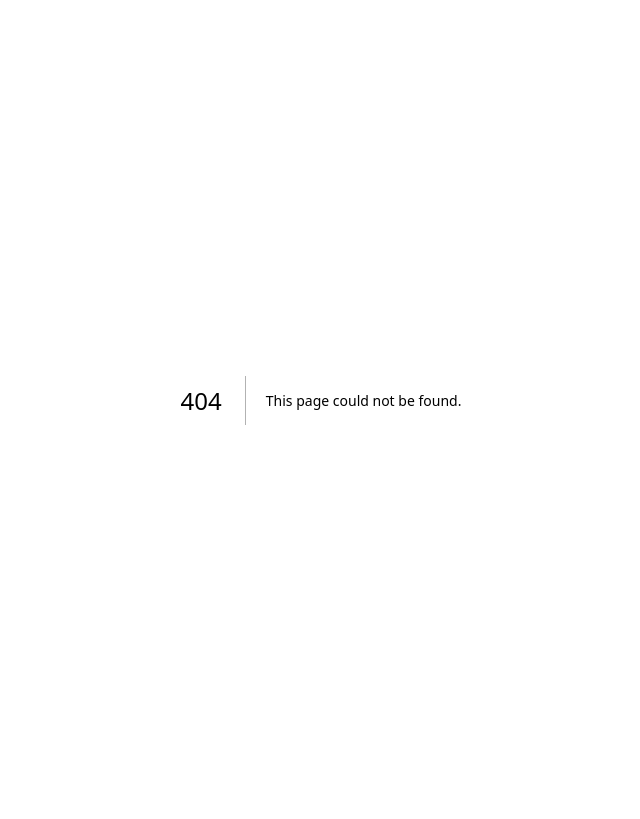
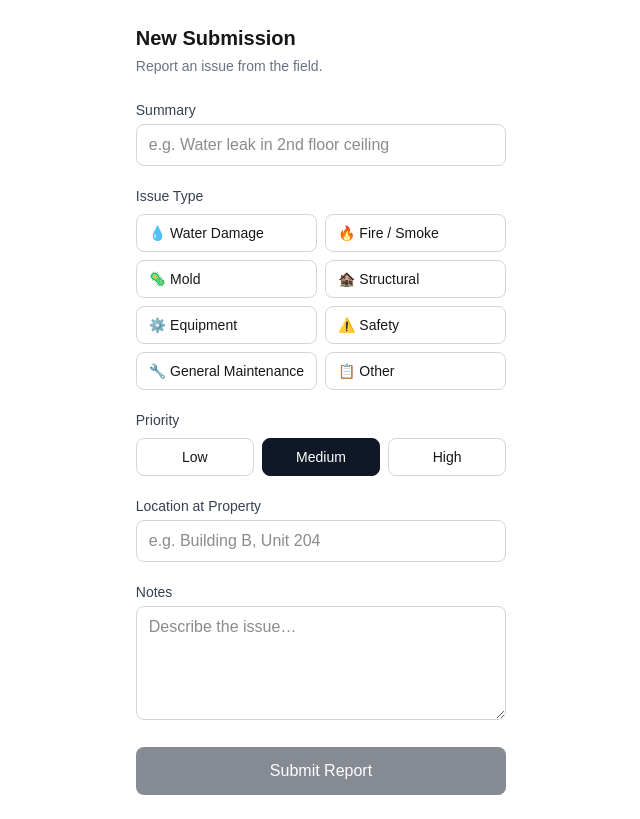
Before and after one commit to bostontom41/PropertyView, a Next.js app: page /submit in a window 1280 px wide. Before the commit this address had no page. Shown: the whole page, without its empty margins (319-959 px from the left). Built offline with nearby package versions, Linux system fonts and the light colour scheme.

Commit message:
Day 3: submission intake form + filtered submissions list

```diff
--- /dev/null
+++ b/app/submissions/list.tsx
@@ -0,0 +1,78 @@
+'use client'
+
+import { useState } from 'react'
+
+type Submission = {
+  report_id: string
+  title: string
+  issue_type: string
+  priority: string
+  status: string
+  created_at: string
+}
+
+const FILTERS = [
+  { value: 'all', label: 'All' },
+  { value: 'new', label: 'New' },
+  { value: 'in_progress', label: 'In Progress' },
+  { value: 'bid_process', label: 'Bid Process' },
+  { value: 'resolved', label: 'Resolved' },
+]
+
+const STATUS_STYLE: Record<string, string> = {
+  new: 'bg-blue-100 text-blue-700',
+  in_progress: 'bg-amber-100 text-amber-700',
+  bid_process: 'bg-purple-100 text-purple-700',
+  resolved: 'bg-green-100 text-green-700',
+}
+
+export default function SubmissionsList({ submissions }: { submissions: Submission[] }) {
+  const [filter, setFilter] = useState('all')
+
+  const shown =
+    filter === 'all' ? submissions : submissions.filter((s) => s.status === filter)
+
+  return (
+    <div>
+      <div className="mt-4 flex flex-wrap gap-2">
+        {FILTERS.map((f) => (
+          <button
+            key={f.value}
+            type="button"
+            onClick={() => setFilter(f.value)}
+            className={`rounded-full px-3 py-1 text-sm ${
+              filter === f.value
+                ? 'bg-gray-900 text-white'
+                : 'border border-gray-300 hover:bg-gray-50'
+            }`}
+          >
+            {f.label}
+          </button>
+        ))}
+      </div>
+
+      <ul className="mt-4 space-y-2">
+        {shown.map((s) => (
+          <li key={s.report_id} className="rounded-lg border border-gray-200 p-4">
+            <div className="flex items-center justify-between">
+              <span className="font-medium">{s.title}</span>
+              <span
+                className={`rounded-full px-2 py-0.5 text-xs capitalize ${
+                  STATUS_STYLE[s.status] ?? 'bg-gray-100 text-gray-600'
+                }`}
+              >
+                {s.status.replace('_', ' ')}
+              </span>
+            </div>
+            <div className="mt-1 text-xs text-gray-500">
+              {s.report_id} · {s.issue_type} · {s.priority} priority
+            </div>
+          </li>
+        ))}
+        {shown.length === 0 && (
+          <li className="py-6 text-center text-sm text-gray-400">No submissions in this view.</li>
+        )}
+      </ul>
+    </div>
+  )
+}
--- /dev/null
+++ b/app/submissions/page.tsx
@@ -0,0 +1,22 @@
+import { createClient } from '@/lib/supabase/server'
+import SubmissionsList from './list'
+
+export const dynamic = 'force-dynamic'
+
+export default async function SubmissionsPage() {
+  const supabase = await createClient()
+  const { data: submissions } = await supabase
+    .from('submissions')
+    .select('report_id, title, issue_type, priority, status, created_at')
+    .order('created_at', { ascending: false })
+
+  return (
+    <main className="mx-auto max-w-2xl p-6">
+      <h1 className="text-xl font-bold">Submissions</h1>
+      <p className="mt-1 text-sm text-gray-500">
+        Issues you have access to, newest first.
+      </p>
+      <SubmissionsList submissions={submissions ?? []} />
+    </main>
+  )
+}
--- /dev/null
+++ b/app/submit/actions.ts
@@ -0,0 +1,55 @@
+'use server'
+
+import { createClient } from '@/lib/supabase/server'
+
+export async function createSubmission(formData: {
+  title: string
+  issueType: string
+  priority: string
+  location: string
+  notes: string
+}) {
+  const supabase = await createClient()
+
+// Who is this user, and what property are they tied to?
+const { data: claims } = await supabase.auth.getClaims()
+const userId = claims?.claims?.sub
+
+const { data: profile } = await supabase
+  .from('profiles')
+  .select('role, property_id')
+  .eq('id', userId)
+  .single()
+  if (!profile) {
+    return { error: 'No profile found for your account.' }
+  }
+
+  // Scoped roles file against their own property; global roles must pick one.
+  // For now (admin/regional with no property), fall back to the first property.
+  let propertyId = profile.property_id
+  if (!propertyId) {
+    const { data: firstProp } = await supabase
+      .from('properties').select('id').order('name').limit(1).single()
+    propertyId = firstProp?.id ?? null
+  }
+
+  if (!propertyId) {
+    return { error: 'No property available to file against.' }
+  }
+
+  const { data, error } = await supabase
+    .from('submissions')
+    .insert({
+      property_id: propertyId,
+      title: formData.title,
+      issue_type: formData.issueType,
+      priority: formData.priority,
+      location: formData.location || null,
+      notes: formData.notes || null,
+    })
+    .select('report_id')
+    .single()
+
+  if (error) return { error: error.message }
+  return { reportId: data.report_id }
+}
--- /dev/null
+++ b/app/submit/page.tsx
@@ -0,0 +1,134 @@
+'use client'
+
+import { useState } from 'react'
+import { createSubmission } from './actions'
+
+const ISSUE_TYPES = [
+  { value: 'water', label: '💧 Water Damage' },
+  { value: 'fire', label: '🔥 Fire / Smoke' },
+  { value: 'mold', label: '🦠 Mold' },
+  { value: 'structural', label: '🏚️ Structural' },
+  { value: 'equipment', label: '⚙️ Equipment' },
+  { value: 'safety', label: '⚠️ Safety' },
+  { value: 'maintenance', label: '🔧 General Maintenance' },
+  { value: 'other', label: '📋 Other' },
+]
+
+export default function SubmitPage() {
+  const [title, setTitle] = useState('')
+  const [issueType, setIssueType] = useState('')
+  const [priority, setPriority] = useState('medium')
+  const [location, setLocation] = useState('')
+  const [notes, setNotes] = useState('')
+  const [submitting, setSubmitting] = useState(false)
+  const [result, setResult] = useState<{ reportId?: string; error?: string } | null>(null)
+  async function handleSubmit() {
+    setSubmitting(true)
+    setResult(null)
+    const res = await createSubmission({ title, issueType, priority, location, notes })
+    setResult(res)
+    setSubmitting(false)
+    if (res.reportId) {
+      setTitle(''); setIssueType(''); setPriority('medium'); setLocation(''); setNotes('')
+    }
+  }
+  return (
+    <main className="mx-auto max-w-md p-6">
+      <h1 className="text-xl font-bold">New Submission</h1>
+      <p className="mt-1 text-sm text-gray-500">Report an issue from the field.</p>
+
+      <div className="mt-6 space-y-5">
+        <div>
+          <label className="block text-sm font-medium text-gray-700">Summary</label>
+          <input
+            type="text"
+            value={title}
+            onChange={(e) => setTitle(e.target.value)}
+            placeholder="e.g. Water leak in 2nd floor ceiling"
+            className="mt-1 w-full rounded-lg border border-gray-300 px-3 py-2 outline-none focus:border-gray-900 focus:ring-1 focus:ring-gray-900"
+          />
+        </div>
+
+        <div>
+          <label className="block text-sm font-medium text-gray-700">Issue Type</label>
+          <div className="mt-2 grid grid-cols-2 gap-2">
+            {ISSUE_TYPES.map((t) => (
+              <button
+                key={t.value}
+                type="button"
+                onClick={() => setIssueType(t.value)}
+                className={`rounded-lg border px-3 py-2 text-left text-sm ${
+                  issueType === t.value
+                    ? 'border-gray-900 bg-gray-900 text-white'
+                    : 'border-gray-300 hover:bg-gray-50'
+                }`}
+              >
+                {t.label}
+              </button>
+            ))}
+          </div>
+        </div>
+
+        <div>
+          <label className="block text-sm font-medium text-gray-700">Priority</label>
+          <div className="mt-2 flex gap-2">
+            {['low', 'medium', 'high'].map((p) => (
+              <button
+                key={p}
+                type="button"
+                onClick={() => setPriority(p)}
+                className={`flex-1 rounded-lg border px-3 py-2 text-sm capitalize ${
+                  priority === p
+                    ? 'border-gray-900 bg-gray-900 text-white'
+                    : 'border-gray-300 hover:bg-gray-50'
+                }`}
+              >
+                {p}
+              </button>
+            ))}
+          </div>
+        </div>
+
+        <div>
+          <label className="block text-sm font-medium text-gray-700">Location at Property</label>
+          <input
+            type="text"
+            value={location}
+            onChange={(e) => setLocation(e.target.value)}
+            placeholder="e.g. Building B, Unit 204"
+            className="mt-1 w-full rounded-lg border border-gray-300 px-3 py-2 outline-none focus:border-gray-900 focus:ring-1 focus:ring-gray-900"
+          />
+        </div>
+
+        <div>
+          <label className="block text-sm font-medium text-gray-700">Notes</label>
+          <textarea
+            value={notes}
+            onChange={(e) => setNotes(e.target.value)}
+            rows={4}
+            placeholder="Describe the issue…"
+            className="mt-1 w-full rounded-lg border border-gray-300 px-3 py-2 outline-none focus:border-gray-900 focus:ring-1 focus:ring-gray-900"
+          />
+        </div>
+
+        <button
+          type="button"
+          onClick={handleSubmit}
+          disabled={submitting || title.length === 0 || issueType.length === 0}
+          className="w-full rounded-lg bg-gray-900 px-4 py-3 font-medium text-white hover:bg-gray-800 disabled:opacity-50"
+        >
+          {submitting ? 'Submitting…' : 'Submit Report'}
+        </button>
+
+        {result?.reportId && (
+          <p className="text-sm text-green-600">
+            Submitted — report {result.reportId}
+          </p>
+        )}
+        {result?.error && (
+          <p className="text-sm text-red-600">Error: {result.error}</p>
+        )}
+      </div>
+    </main>
+  )
+}
```
